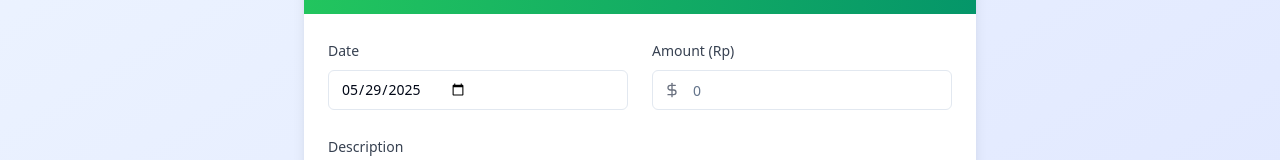
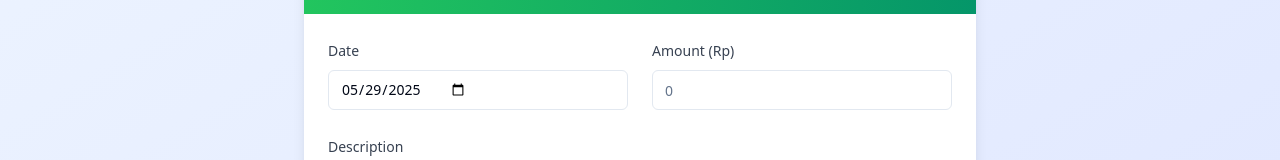
Before and after one commit to LIMZTECH77/hariandfmks25-38, a React (Vite) app: page / in a window 1280 px wide. Shown: the part 410-570 px from the top of the page. Built offline with nearby package versions, Linux system fonts and the light colour scheme.

Commit message:
Remove dollar sign icon
Remove the dollar sign icon from the amount input field.

```diff
--- a/src/components/TransactionForm.tsx
+++ b/src/components/TransactionForm.tsx
@@ -5,7 +5,7 @@ import { Button } from '@/components/ui/button';
 import { Input } from '@/components/ui/input';
 import { Label } from '@/components/ui/label';
 import { Textarea } from '@/components/ui/textarea';
-import { Plus, DollarSign } from 'lucide-react';
+import { Plus } from 'lucide-react';
 import { toast } from '@/hooks/use-toast';
 import type { Transaction } from '@/pages/Index';
 
@@ -85,8 +85,6 @@ export const TransactionForm: React.FC<TransactionFormProps> = ({ onAddTransacti
               <Label htmlFor="amount" className="text-sm font-medium text-gray-700">
                 Amount (Rp)
               </Label>
-              <div className="relative">
-                <DollarSign className="absolute left-3 top-1/2 transform -translate-y-1/2 h-4 w-4 text-gray-500" />
               <Input
                 id="amount"
                 type="number"
@@ -94,10 +92,9 @@ export const TransactionForm: React.FC<TransactionFormProps> = ({ onAddTransacti
                 placeholder="0"
                 value={amount}
                 onChange={(e) => setAmount(e.target.value)}
-                  className="pl-10"
+                className="w-full"
                 required
               />
-              </div>
             </div>
           </div>
 
```
Lines whose indentation alone changed are shown as unchanged.
